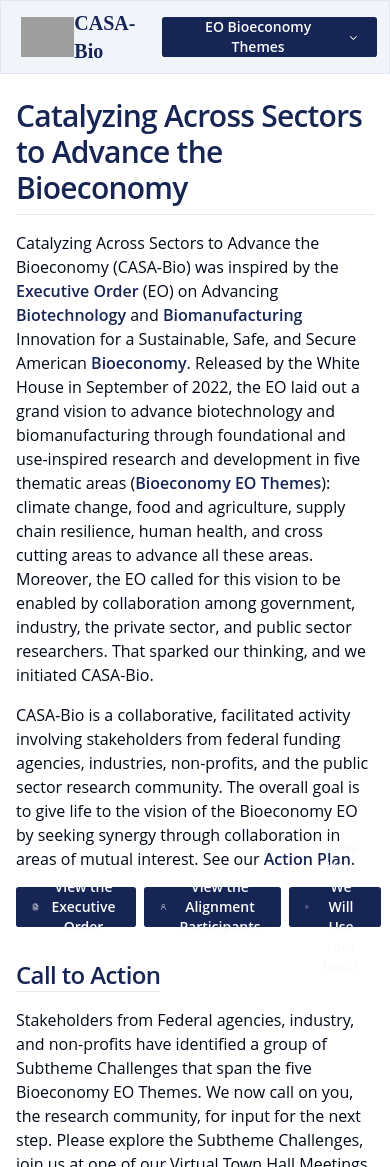
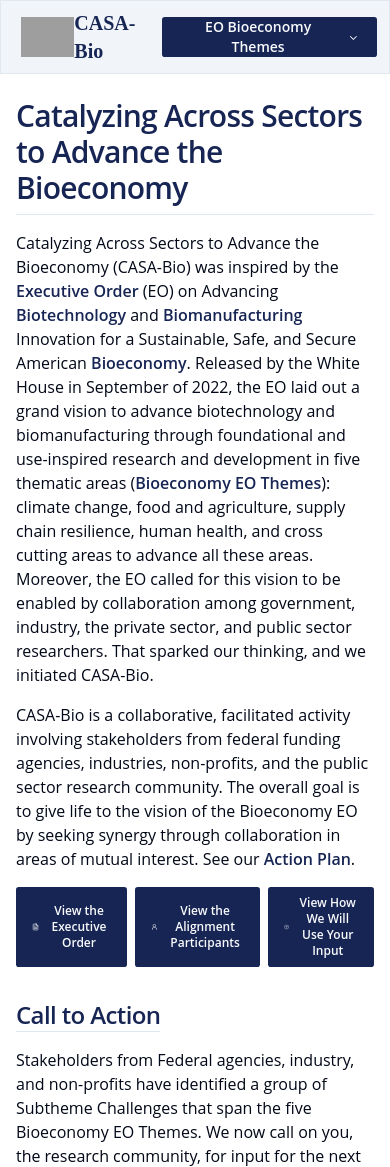
Before and after one commit to ZachStapletonJones/casa-bio, a Next.js app: page / in a window 390 px wide. Shown: the top 1167 px of the page. Built offline with nearby package versions, Linux system fonts and the light colour scheme; grey boxes are pictures that could not be loaded.

Commit message:
tweaked buttons for mobile on home

```diff
--- a/components/SplashContent.tsx
+++ b/components/SplashContent.tsx
@@ -60,15 +60,15 @@ industries, non-profits, and the public sector research community. The overall g
 vision of the Bioeconomy EO by seeking synergy through collaboration in areas of mutual interest. See
 our <a className="cursor-pointer font-semibold text-primary" href="https://firebasestorage.googleapis.com/v0/b/kistorm-media.appspot.com/o/CASA-Bio%20Action%20Plan.pdf?alt=media&token=0e6b6388-545c-4c58-91f1-c426810a3988" target="_blank">Action Plan</a>.
 </p>
-<div className="flex gap-2 items-center">
+<div className="flex gap-2 items-center h-fit">
 <a className='w-fit' href="https://www.whitehouse.gov/briefing-room/presidential-actions/2022/09/12/executive-order-on-advancing-biotechnology-and-biomanufacturing-innovation-for-a-sustainable-safe-and-secure-american-bioeconomy/" target="_blank">
-  <Button className='font-semibold flex items-center gap-2 w-fit'><FileText className='h-4 w-4' />View the Executive Order</Button>
+  <Button className='font-semibold flex items-center gap-2 w-fit text-xs h-20 sm:h-full sm:text-sm'><FileText className='h-4 w-4' />View the Executive Order</Button>
 </a>
 <Link className='w-fit' href="/alignment-participants">
-  <Button variant={'default'} className='font-semibold flex items-center gap-2 w-fit'><PersonIcon className='h-4 w-4' />View the Alignment Participants</Button>
+  <Button variant={'default'} className='font-semibold flex items-center gap-2 w-fit text-xs h-20 sm:h-full sm:text-sm'><PersonIcon className='h-4 w-4' />View the Alignment Participants</Button>
 </Link>
 <Link className='w-fit' href="/how-we-will-use-your-input">
-  <Button variant={'default'} className='font-semibold flex items-center gap-2 w-fit'><QuestionMarkCircledIcon className='h-4 w-4' />View How We Will Use Your Input</Button>
+  <Button variant={'default'} className='font-semibold flex items-center gap-2 w-fit text-xs h-20 sm:h-full sm:text-sm'><QuestionMarkCircledIcon className='h-4 w-4' />View How We Will Use Your Input</Button>
 </Link>
 </div>
         </div>
```
